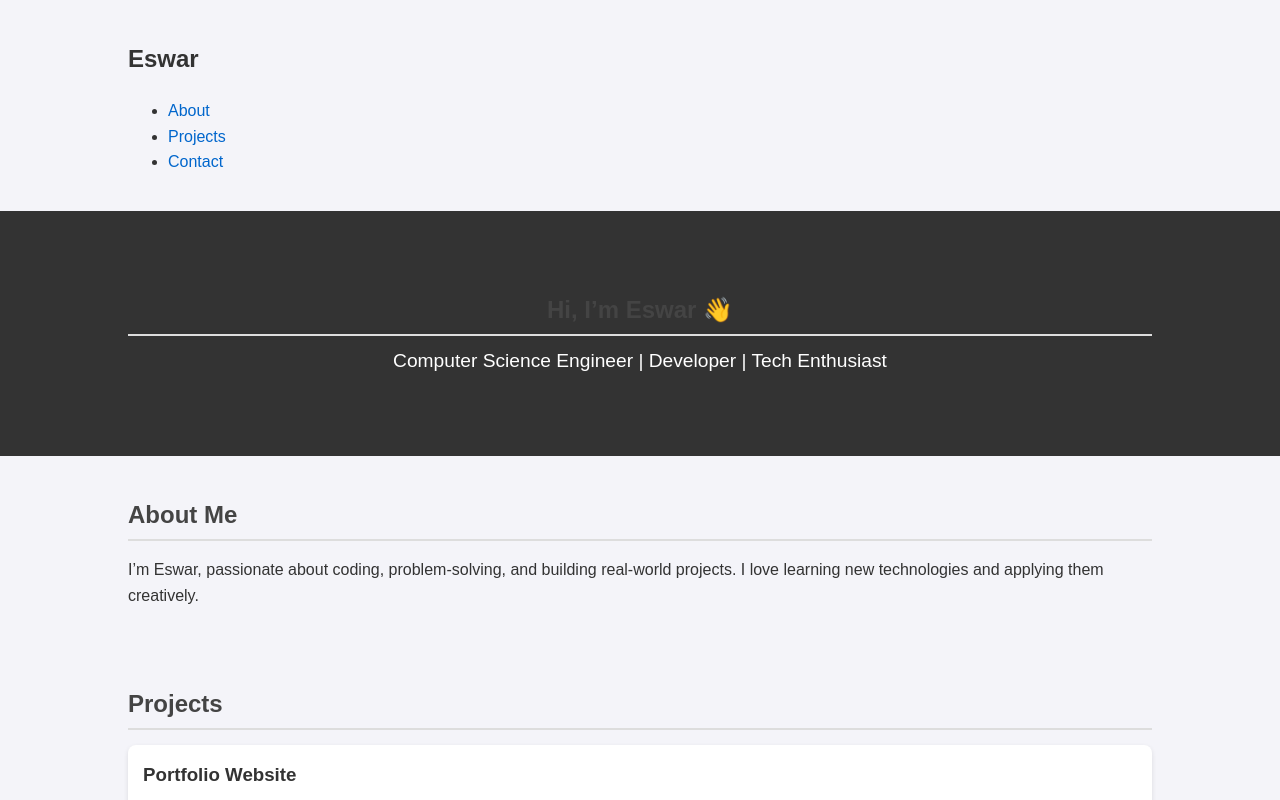
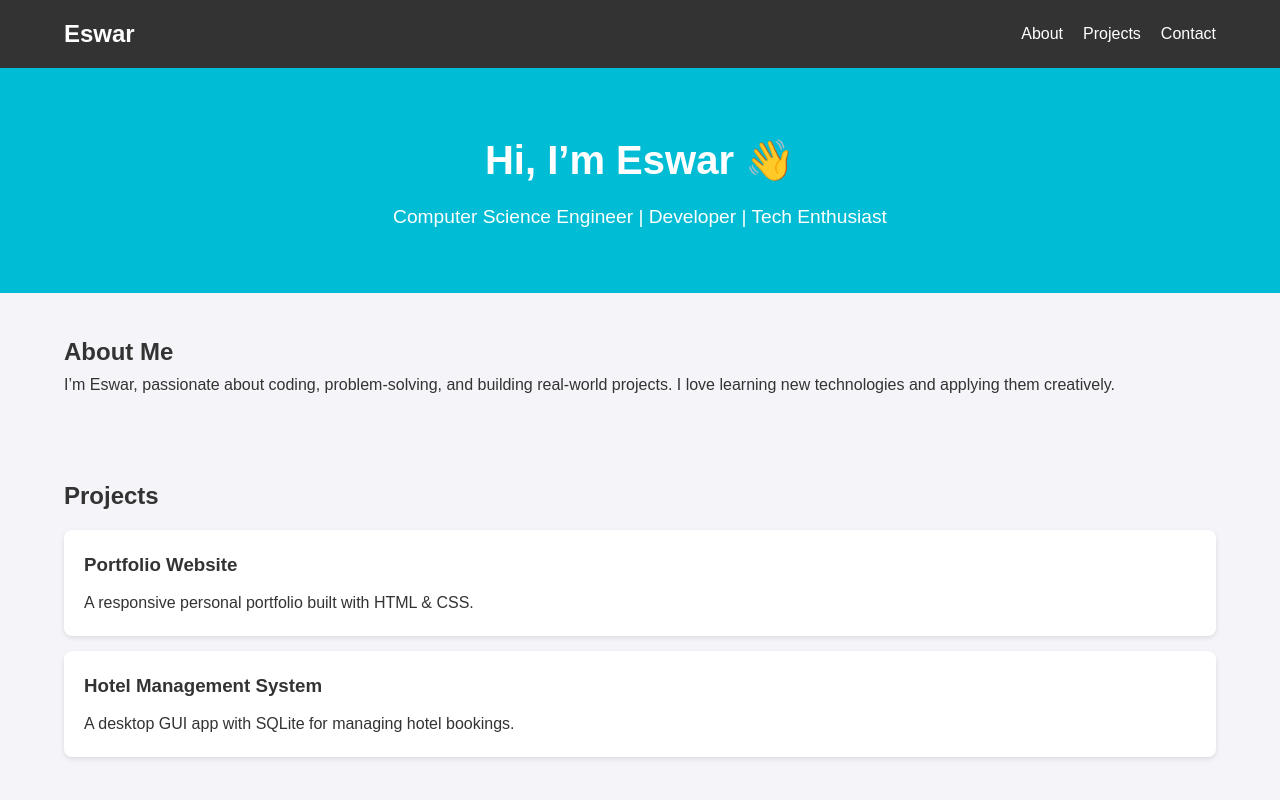
Before and after one commit to DCME7/cuddly-barnacle, a plain HTML site: page index.html in a window 1280 px wide. Shown: the top 800 px of the page. Drawn offline with Linux system fonts and the light colour scheme.

Commit message:
Update style.css

```diff
--- a/style.css
+++ b/style.css
@@ -1,59 +1,87 @@
-/* General Styles */
+/* Reset */
+* {
+  margin: 0;
+  padding: 0;
+  box-sizing: border-box;
+}
+
+/* Body */
 body {
-  margin: 0;
   font-family: Arial, sans-serif;
   line-height: 1.6;
-  background-color: #f4f4f9;
+  background: #f4f4f9;
   color: #333;
 }
 
-/* Header */
-header {
+/* Navbar */
+.navbar {
   background: #333;
   color: #fff;
-  padding: 40px 0;
+  padding: 15px 0;
+}
+.nav-container {
+  width: 90%;
+  margin: auto;
+  display: flex;
+  justify-content: space-between;
+  align-items: center;
+}
+.logo {
+  font-size: 1.5rem;
+}
+.nav-links {
+  list-style: none;
+  display: flex;
+  gap: 20px;
+}
+.nav-links a {
+  color: #fff;
+  text-decoration: none;
+  font-size: 1rem;
+}
+.nav-links a:hover {
+  color: #00bcd4;
+}
+
+/* Hero Section */
+.hero {
+  background: #00bcd4;
+  color: #fff;
+  padding: 60px 0;
   text-align: center;
 }
-header h1 {
-  margin: 0;
+.hero h2 {
   font-size: 2.5rem;
 }
-header p {
+.hero p {
+  margin-top: 10px;
   font-size: 1.2rem;
-  margin-top: 10px;
 }
 
-/* Container */
+/* Section */
+.section {
+  padding: 40px 0;
+}
 .container {
-  width: 80%;
+  width: 90%;
   margin: auto;
-  padding: 20px 0;
-}
-
-/* Section Titles */
-h2 {
-  color: #444;
-  margin-bottom: 10px;
-  border-bottom: 2px solid #ddd;
-  padding-bottom: 5px;
 }
 
 /* Projects */
 .project-card {
   background: #fff;
-  padding: 15px;
+  padding: 20px;
   margin: 15px 0;
   border-radius: 8px;
   box-shadow: 0 2px 5px rgba(0,0,0,0.1);
 }
 .project-card h3 {
-  margin-top: 0;
+  margin-bottom: 10px;
 }
 
-/* Contact Links */
+/* Contact */
 a {
   color: #0066cc;
-  text-decoration: none;
 }
 a:hover {
   text-decoration: underline;
@@ -67,3 +95,15 @@ footer {
   padding: 15px;
   margin-top: 30px;
 }
+
+/* Responsive */
+@media (max-width: 768px) {
+  .nav-links {
+    flex-direction: column;
+    gap: 10px;
+    text-align: center;
+  }
+  .hero h2 {
+    font-size: 2rem;
+  }
+}
```
